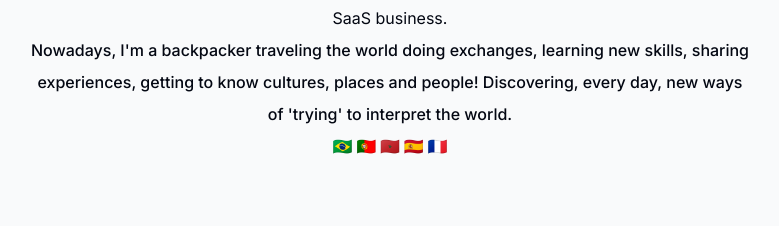
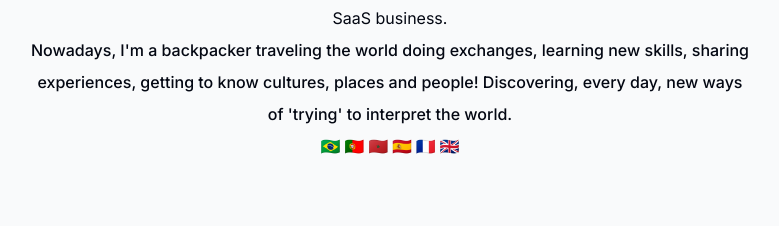
Before and after one commit to ghermanypaganini/portfolio, a Next.js app: page / in a window 1280 px wide. Shown: the part 980-1206 px from the top of the page, without its empty margins (250-1029 px from the left). Built offline with nearby package versions, Linux system fonts and the light colour scheme; no server answers.

Commit message:
Add UK flag

```diff
--- a/components/about.tsx
+++ b/components/about.tsx
@@ -44,7 +44,7 @@ export default function About() {
         <span className="italic"></span>
       </p>
       <p></p>
-      <span className="font-bold"> 🇧🇷 🇵🇹 🇲🇦 🇪🇸 🇫🇷 </span>{" "}
+      <span className="font-bold"> 🇧🇷 🇵🇹 🇲🇦 🇪🇸 🇫🇷 🇬🇧</span>{" "}
     </motion.section>
   );
 }
```
